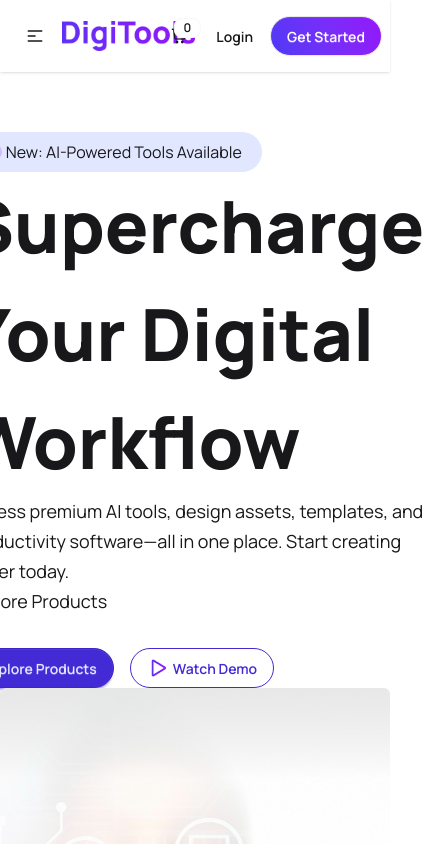
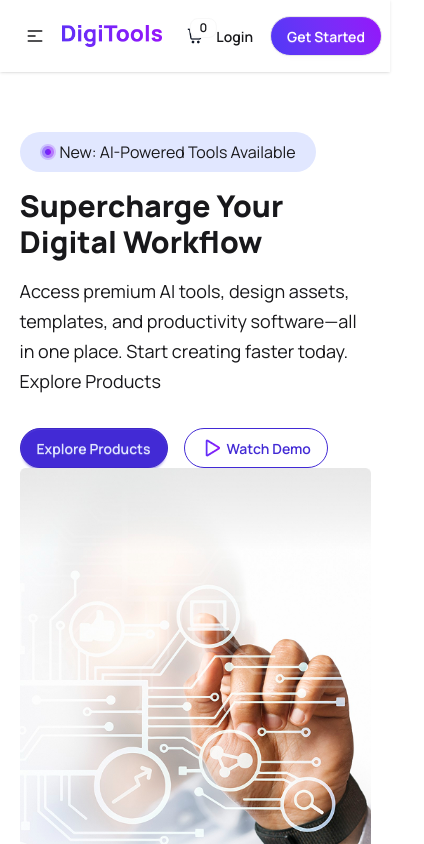
Before and after one commit to ArifKhanEver/DigiTools-Platform, a React (Vite) app: page / in a window 390 px wide. Shown: the top 844 px of the page, 424 px wide, since content can reach past the window. Built offline with nearby package versions, Linux system fonts and the light colour scheme.

Commit message:
Navbar responsive issue fixed

```diff
--- a/src/components/Hero.jsx
+++ b/src/components/Hero.jsx
@@ -5,13 +5,13 @@ import playBtn from '../assets/Play.png'
 
 const Hero = () => {
     return (
-        <div className='max-w-[1200px] mx-auto flex flex-col md:flex-row justify-center items-center py-[60px]'>
-            <div className="text">
+        <div className='max-w-[90%] md:max-w-[1200px] mx-auto flex flex-col md:flex-row justify-center items-center py-[60px]'>
+            <div className="text space-y-4">
                 <div className='inline-block bg-[#E1E7FF] px-5 py-2 rounded-full'>
                     <div className='flex items-center gap-1'><img src={ai} alt="Ai tool"/><span> New: AI-Powered Tools Available</span>
                     </div>
                 </div>
-                <h1 className='text-[72px] font-extrabold'>Supercharge Your Digital Workflow</h1>
+                <h1 className='text-3xl md:text-[72px] font-extrabold'>Supercharge Your Digital Workflow</h1>
                 <p className='text-[18px] max-w-[600px] leading-[30px] mb-8'>Access premium AI tools, design assets, templates, and productivity software—all in one place. Start creating faster today.<br></br> Explore Products</p>
                 <div className='flex gap-4'>
                     <button className="btn btn-primary rounded-full">Explore Products</button>
--- a/src/components/Navbar.jsx
+++ b/src/components/Navbar.jsx
@@ -21,7 +21,9 @@ const Navbar = ({cartCount}) => {
                         <li><a>FAQ</a></li>
                     </ul>
                     </div>
-                    <a><img src={logo} alt="Digitools logo" /></a>
+                    <div className='w-25 md:w-50'>
+                        <a><img src={logo} alt="Digitools logo" /></a>
+                    </div>
                 </div>
                 <div className="navbar-center hidden lg:flex">
                     <ul className="menu menu-horizontal px-1 font-semibold">
@@ -33,7 +35,7 @@ const Navbar = ({cartCount}) => {
                     </ul>
                 </div>
                 <div className="navbar-end">
-                     <div tabIndex={0} role="button" className="btn btn-ghost btn-circle">
+                     <div tabIndex={0} role="button" className="btn btn-ghost btn-circle -mr-4 md:mr-0">
                         <div className="indicator">
                             <img src={cart} alt="cart icon" />
                             <span className="badge badge-sm indicator-item">{cartCount}</span>
```
